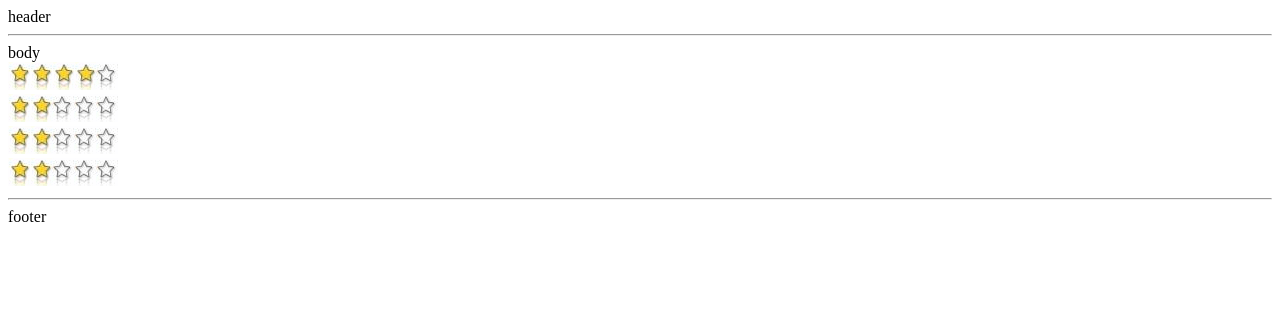
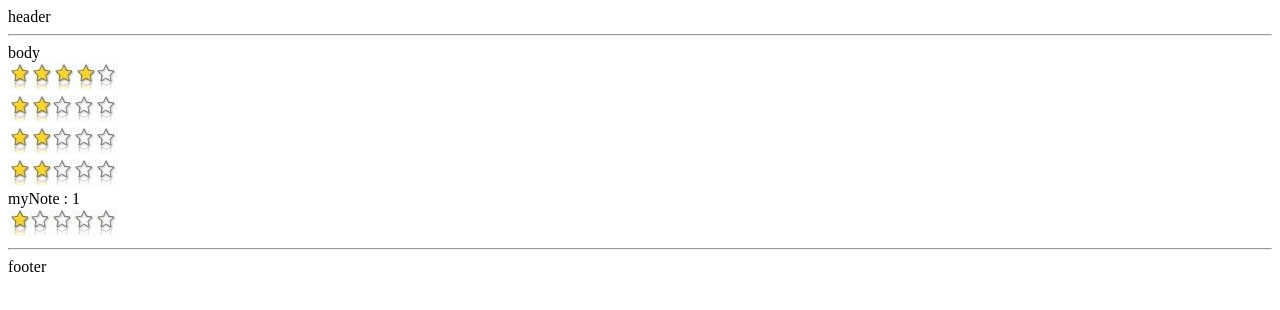
Before and after one commit to jlg-formation/fanl1_20161214, a website: page app/index.html in a window 1280 px wide. Drawn offline with nearby package versions, Linux system fonts and the light colour scheme.

Commit message:
ors star setp 3

```diff
--- a/app/ors-star/ors-star.js
+++ b/app/ors-star/ors-star.js
@@ -13,6 +13,7 @@
 				var note = attrs.note;
 				console.log('note', note);
 				note = (note === undefined || note === '') ? 2 : note;
+				note = (scope[note] === undefined) ? note : scope[note];
 				note = Number(note);
 				note = (isNaN(note)) ? 2 : note;
 				for (var i = 0; i < note; i++) {
--- a/app/tmpl/ors-body.html
+++ b/app/tmpl/ors-body.html
@@ -3,3 +3,5 @@ body<br/>
 <ors-star></ors-star><br/>
 <ors-star note></ors-star><br/>
 <ors-star note="blablabla"></ors-star><br/>
+<div ng-init="myNote = 1">myNote : {{myNote}}</div>
+<ors-star note="myNote"></ors-star><br/>
```
